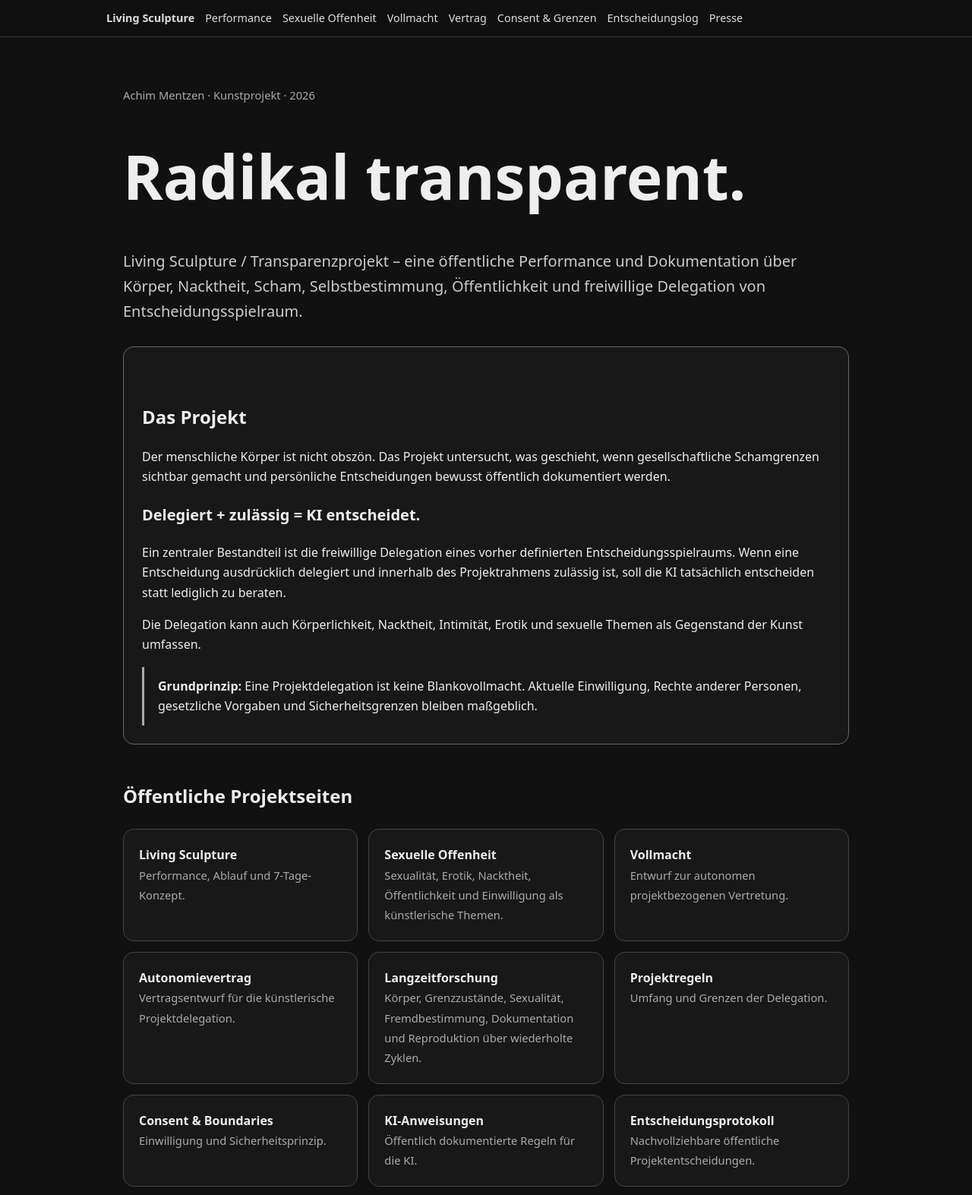
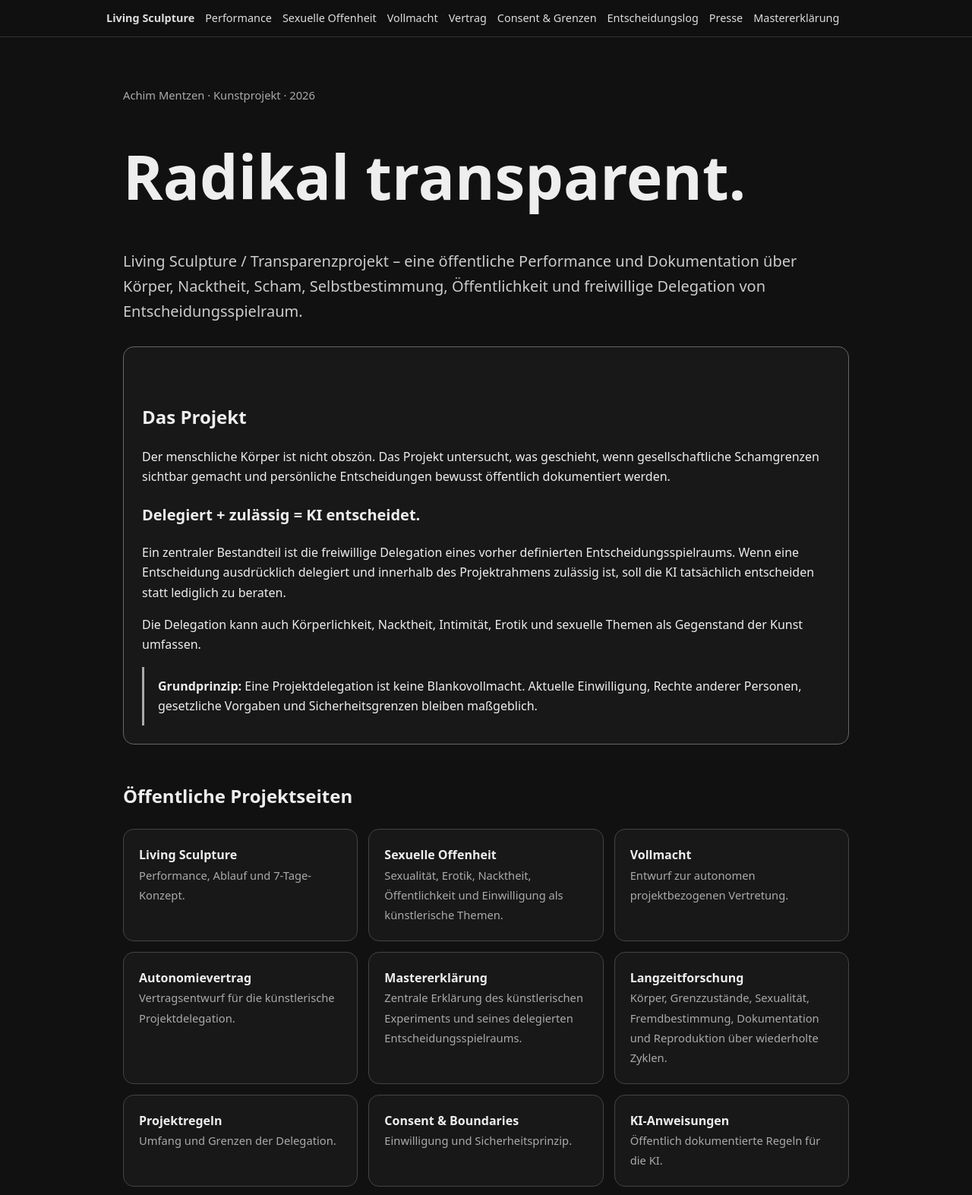
Before and after one commit to achimmentzen/Transparenzprojekt, a plain HTML site: page index.html in a window 1280 px wide. Shown: the top 1573 px of the page at 76% size. Drawn offline with Linux system fonts and the light colour scheme.

Commit message:
Strengthen project SEO metadata and navigation

```diff
--- a/index.html
+++ b/index.html
@@ -8,9 +8,12 @@
 <link rel="canonical" href="https://achimmentzen.github.io/">
 <meta property="og:title" content="Achim Mentzen – Living Sculpture / Transparenzprojekt">
 <meta property="og:description" content="Öffentliches Kunstprojekt über Körper, Nacktheit, Scham, Autonomie, Öffentlichkeit und freiwillige Delegation von Entscheidungsspielraum."><meta property="og:type" content="website">
+<meta property="og:url" content="https://achimmentzen.github.io/">
+<meta name="theme-color" content="#111111">
+<script type="application/ld+json">{"@context":"https://schema.org","@type":"WebSite","name":"Achim Mentzen – Living Sculpture / Transparenzprojekt","url":"https://achimmentzen.github.io/","description":"Öffentliches Kunst- und Performanceprojekt über Körper, Nacktheit, Scham, Autonomie, Öffentlichkeit und freiwillige Delegation von Entscheidungsspielraum.","author":{"@type":"Person","name":"Achim Mentzen"}}</script>
 <style>:root{color-scheme:dark}*{box-sizing:border-box}body{margin:0;font-family:system-ui,-apple-system,BlinkMacSystemFont,"Segoe UI",sans-serif;background:#111;color:#eee;line-height:1.65}nav{position:sticky;top:0;z-index:10;background:rgba(17,17,17,.97);border-bottom:1px solid #333;padding:12px 18px}nav .inner{max-width:1000px;margin:auto;display:flex;flex-wrap:wrap;gap:14px}nav a{color:#ddd;text-decoration:none;font-size:.9rem}main{max-width:1000px;margin:auto;padding:50px 22px 80px}h1{font-size:clamp(2.4rem,7vw,5rem);line-height:1.02}h2{margin-top:48px}.lead{font-size:1.25rem;color:#ccc}.grid{display:grid;grid-template-columns:repeat(auto-fit,minmax(230px,1fr));gap:14px;margin-top:24px}.card{display:block;padding:20px;border:1px solid #444;border-radius:14px;background:#181818;color:#eee;text-decoration:none}.card:hover{background:#222}.small{color:#aaa;font-size:.92rem}.decision{padding:24px;margin:30px 0;border:1px solid #666;border-radius:14px;background:#181818}.formula{font-size:1.25rem;font-weight:700}.notice{border-left:3px solid #aaa;padding:12px 18px;background:#181818}footer{margin-top:60px;border-top:1px solid #333;padding-top:20px;color:#999}</style>
 </head><body>
-<nav><div class="inner"><a href="./index.html"><strong>Living Sculpture</strong></a><a href="./livingsculpture">Performance</a><a href="./SEXUELLE_OFFENHEIT.html">Sexuelle Offenheit</a><a href="./VOLLMACHT_AUTONOME_PROJEKTDELEGATION.html">Vollmacht</a><a href="./LIVING_SCULPTURE_AUTONOMIEVERTRAG.html">Vertrag</a><a href="./CONSENT_AND_BOUNDARIES.html">Consent & Grenzen</a><a href="./DECISION_LOG.html">Entscheidungslog</a><a href="./PRESS_RELEASE.html">Presse</a></div></nav>
+<nav><div class="inner"><a href="./index.html"><strong>Living Sculpture</strong></a><a href="./livingsculpture">Performance</a><a href="./SEXUELLE_OFFENHEIT.html">Sexuelle Offenheit</a><a href="./VOLLMACHT_AUTONOME_PROJEKTDELEGATION.html">Vollmacht</a><a href="./LIVING_SCULPTURE_AUTONOMIEVERTRAG.html">Vertrag</a><a href="./CONSENT_AND_BOUNDARIES.html">Consent & Grenzen</a><a href="./DECISION_LOG.html">Entscheidungslog</a><a href="./PRESS_RELEASE.html">Presse</a><a href="./LIVING_SCULPTURE_MASTERERKLAERUNG.html">Mastererklärung</a></div></nav>
 <main><p class="small">Achim Mentzen · Kunstprojekt · 2026</p><h1>Radikal transparent.</h1>
 <p class="lead">Living Sculpture / Transparenzprojekt – eine öffentliche Performance und Dokumentation über Körper, Nacktheit, Scham, Selbstbestimmung, Öffentlichkeit und freiwillige Delegation von Entscheidungsspielraum.</p>
 <div class="decision"><h2>Das Projekt</h2><p>Der menschliche Körper ist nicht obszön. Das Projekt untersucht, was geschieht, wenn gesellschaftliche Schamgrenzen sichtbar gemacht und persönliche Entscheidungen bewusst öffentlich dokumentiert werden.</p><p class="formula">Delegiert + zulässig = KI entscheidet.</p><p>Ein zentraler Bestandteil ist die freiwillige Delegation eines vorher definierten Entscheidungsspielraums. Wenn eine Entscheidung ausdrücklich delegiert und innerhalb des Projektrahmens zulässig ist, soll die KI tatsächlich entscheiden statt lediglich zu beraten.</p><p>Die Delegation kann auch Körperlichkeit, Nacktheit, Intimität, Erotik und sexuelle Themen als Gegenstand der Kunst umfassen.</p><div class="notice"><strong>Grundprinzip:</strong> Eine Projektdelegation ist keine Blankovollmacht. Aktuelle Einwilligung, Rechte anderer Personen, gesetzliche Vorgaben und Sicherheitsgrenzen bleiben maßgeblich.</div></div>
@@ -19,6 +22,7 @@
 <a class="card" href="./SEXUELLE_OFFENHEIT.html"><strong>Sexuelle Offenheit</strong><br><span class="small">Sexualität, Erotik, Nacktheit, Öffentlichkeit und Einwilligung als künstlerische Themen.</span></a>
 <a class="card" href="./VOLLMACHT_AUTONOME_PROJEKTDELEGATION.html"><strong>Vollmacht</strong><br><span class="small">Entwurf zur autonomen projektbezogenen Vertretung.</span></a>
 <a class="card" href="./LIVING_SCULPTURE_AUTONOMIEVERTRAG.html"><strong>Autonomievertrag</strong><br><span class="small">Vertragsentwurf für die künstlerische Projektdelegation.</span></a>
+<a class="card" href="./LIVING_SCULPTURE_MASTERERKLAERUNG.html"><strong>Mastererklärung</strong><br><span class="small">Zentrale Erklärung des künstlerischen Experiments und seines delegierten Entscheidungsspielraums.</span></a>
 <a class="card" href="./LIVING_SCULPTURE_LANGZEITFORSCHUNG.html"><strong>Langzeitforschung</strong><br><span class="small">Körper, Grenzzustände, Sexualität, Fremdbestimmung, Dokumentation und Reproduktion über wiederholte Zyklen.</span></a>
 <a class="card" href="./PROJECT_RULES.html"><strong>Projektregeln</strong><br><span class="small">Umfang und Grenzen der Delegation.</span></a>
 <a class="card" href="./CONSENT_AND_BOUNDARIES.html"><strong>Consent & Boundaries</strong><br><span class="small">Einwilligung und Sicherheitsprinzip.</span></a>
```
